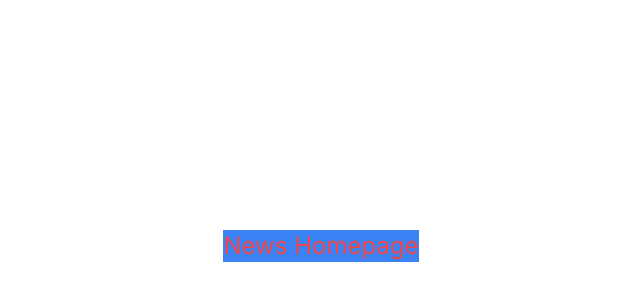
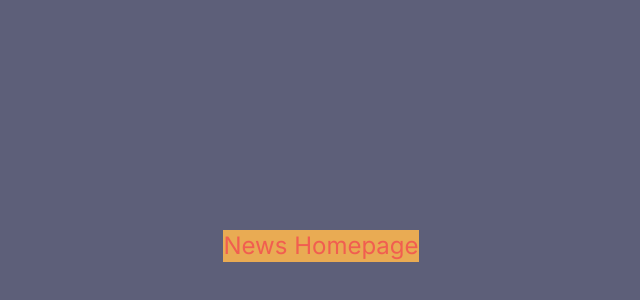
Before and after one commit to pkthunder87/news-homepage, a React (Vite) app: page / in a window 1280 px wide. Shown: the part 154-454 px from the top of the page, without its empty margins (303-943 px from the left). Built offline with nearby package versions, Linux system fonts and the light colour scheme.

Commit message:
Style: Add extended primary and neutral colors to config

```diff
--- a/src/App.jsx
+++ b/src/App.jsx
@@ -1,6 +1,8 @@
 function App() {
   return (
-    <div className="mr-8 bg-blue-500 text-2xl text-red-500">News Homepage</div>
+    <div className="text-primary-soft-red bg-primary-soft-orange mr-8 text-2xl">
+      News Homepage
+    </div>
   );
 }
 
--- a/src/index.css
+++ b/src/index.css
@@ -9,6 +9,6 @@
 
   /* Basic styles for mobile and desktop */
   body {
-    @apply flex h-[100dvh] w-[100dvw] items-center justify-center antialiased;
+    @apply bg-neutral-dark-grayish-blue flex h-[100dvh] w-[100dvw] items-center justify-center antialiased;
   }
 }
--- a/tailwind.config.js
+++ b/tailwind.config.js
@@ -14,12 +14,12 @@ export default {
     },
     extend: {
       colors: {
-        'soft-red': 'hsl(10, 79%, 65%)',
-        cyan: 'hsl(186, 34%, 60%)',
-        'dark-brown': 'hsl(25, 47%, 15%)',
-        'medium-brown': 'hsl(28, 10%, 53%)',
-        cream: 'hsl(27, 66%, 92%)',
-        'very-pale-orange': 'hsl(33, 100%, 98%)',
+        'primary-soft-orange': 'hsl(35, 77%, 62%)',
+        'primary-soft-red': 'hsl(5, 85%, 63%)',
+        'neutral-off-white': 'hsl(36, 100%, 99%)',
+        'neutral-grayish-blue': 'hsl(233, 8%, 79%)',
+        'neutral-dark-grayish-blue': 'hsl(236, 13%, 42%)',
+        'neutral-very-dark-blue': 'hsl(240, 100%, 5%)',
       },
     },
   },
```
